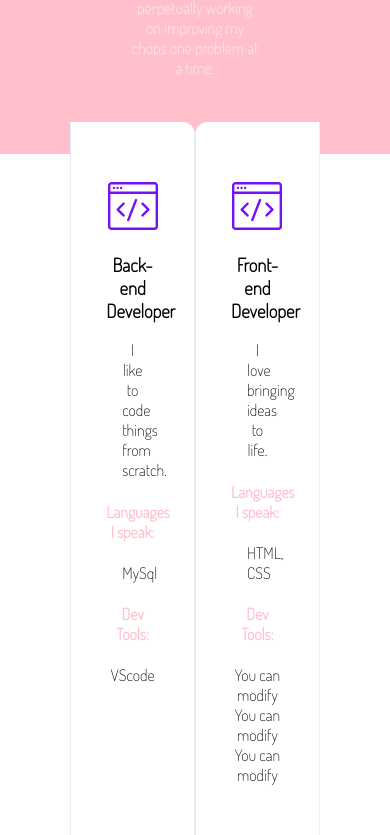
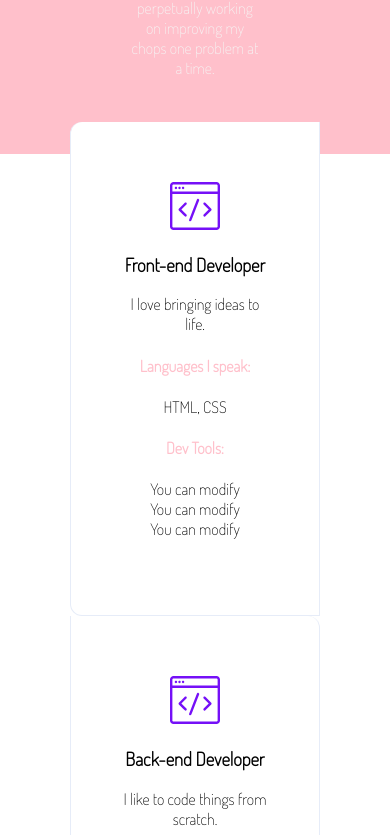
Before and after one commit to WildCodeSchool-2025-09/JS-remote-vert-checkpoint-1, a website: page site/portfolio.html in a window 390 px wide. Shown: the part 869-1704 px from the top of the page. Drawn offline with Linux system fonts and the light colour scheme.

Commit message:
finish CSS step 5 in part 1

```diff
--- a/site/css/portfolio.css
+++ b/site/css/portfolio.css
@@ -87,7 +87,17 @@ nav {
   border-radius: var(--radius);
   text-align: var(--textAlign);
   box-shadow: var(--styledShadow);
-  width: 40%;
+  width: 50%;
+}
+
+@media screen and (max-width: 700px) {
+  .skills {
+    flex-direction: column-reverse;
+    align-items: center;
+  }
+  .column {
+    width: 80%;
+  }
 }
 
 .column:first-of-type {
```
